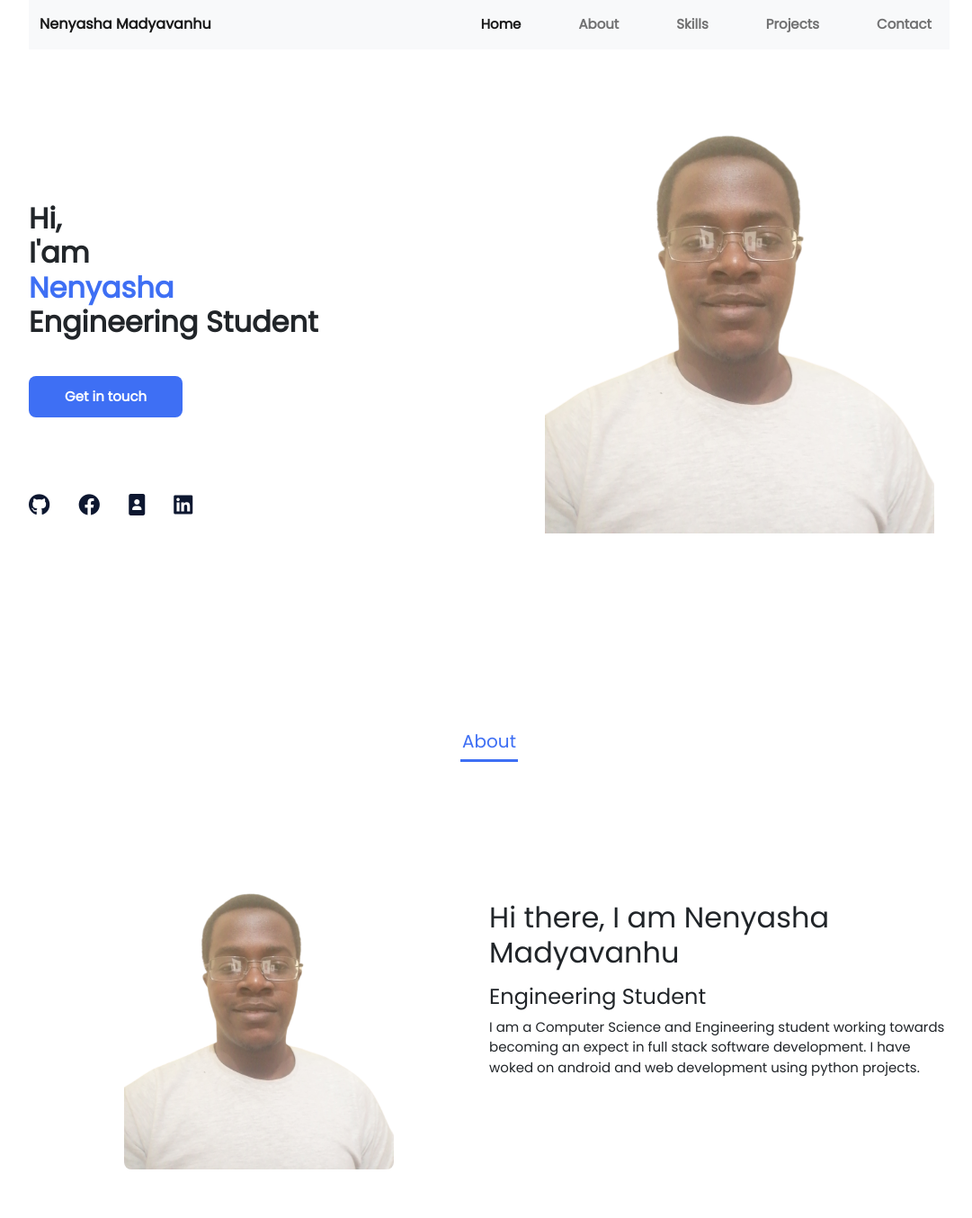
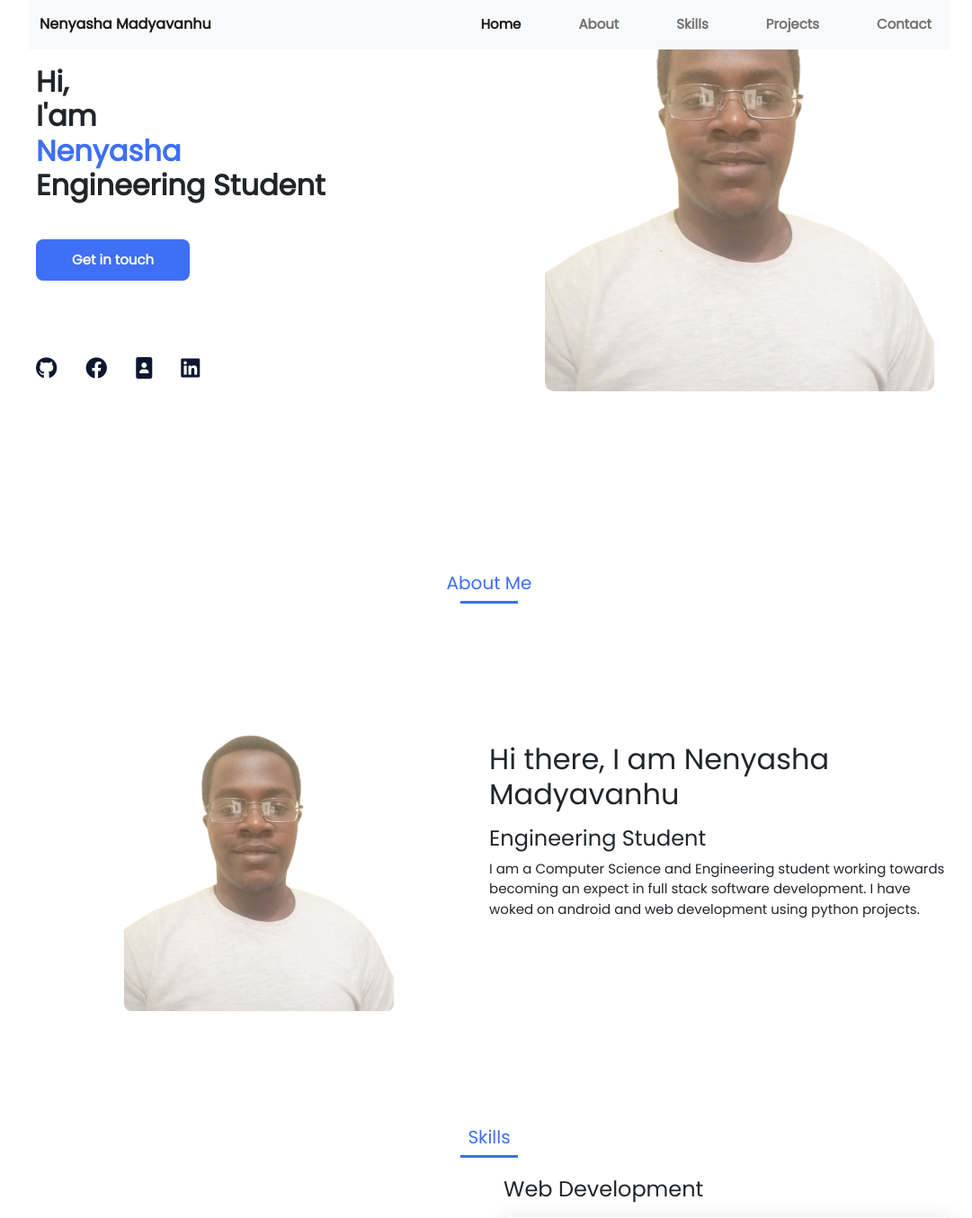
Before and after one commit to Dei-gratia/Portfolio, a Django app: page / in a window 1280 px wide. Shown: the top 1354 px of the page at 90% size, without its empty margins (96-1177 px from the left). Run offline with Django 4.2, Linux system fonts and the light colour scheme; data comes from the database, SQL or seed files in the repository; some libraries are stand-ins or nearby versions.

Commit message:
adited index template

```diff
--- a/portfolio/templates/index.html
+++ b/portfolio/templates/index.html
@@ -17,7 +17,7 @@
 
 		<title>{{ home.first_name }}</title>
 	</head>
-	<body  data-bs-spy="scroll" data-bs-target="#my_nav_toggle" data-bs-offset="0" class="scrollspy-example" tabindex="0" >
+	<body  data-bs-spy="scroll" data-bs-target="#my_nav_toggle" data-bs-offset="0" class="scrollspy-example" tabindex="0" style="background-color: rgb(255, 255, 255) ;" >
 		<header>
 			<nav class="navbar navbar-expand-lg fixed-top navbar-light container_grid bg-light " id="mynavbar">
 				<div class="container-fluid">
@@ -58,30 +58,29 @@
 
 		<main>
 			<!--  HOME    -->
-			<section class="home container_grid" id="home">
-				<div class="home_data">
+			<section class="home container_grid" id="home" style="padding: 0.5rem;background-color: transparent;">
+				<div class="home_data" style="z-index: 100;">
 					<h1 class="home_title">{{ home.greeting }}, <br> I'am <br/><span class="home_title_color"> {{ home.first_name }}</span><br> {{ about.career }}</h1>
-					<a href="#contact" class="button">Get in touch</a>
+					<a href="#contact" class="button" style="color: white;">Get in touch</a>
 				</div>
 				<div class="home_social">
 					{% for profile in about.profile_set.all %}
-						<a href="{{ profile.link }}" class="home_social_icon"><i class='{{ profile.social_font_owesome_icon }}'></i></a>
+						<a href="{{ profile.link }}" title="{{ profile.social_name }}" class="home_social_icon"><i class='{{ profile.social_font_owesome_icon }}'></i></a>
 					{% endfor %}
 				</div>
-				<div class="home_img" >
-					<img class="img" src="{{ home.picture.url }}" >
-					<a href="#about"></a>
+				<div class="home_img" style=" ">
+					<a href="#about"><img class="img" class="scale-img" style="border-radius: 10px;" src="{{ home.picture.url }}" ></a>
 				</div>
 			</section>
 
 
 			<!-- ABOUT   -->
 			<section class="about section" id="about">
-				<h2 class="section_title">About</h2>
+				<h2 class="section_title">About Me</h2>
 
 				<div class="about_container container_grid">
 					<div class="about_img">
-						<img src="{{ about.profile_img.url }}" alt="">
+						<img src="{{ about.profile_img.url }}" class="scale-img" alt="">
 					</div>
 
 					<div>
@@ -132,7 +131,27 @@
 					{% for project in projects %}
 					<a href="" data-bs-toggle="modal" data-bs-target="#projectModal{{project.id}}">
 						<div class="project" >
-							<img src="{{ project.image.url }}" alt="" class="projects_img">
+							<img src="{{ project.image.url }}" alt="" style="" class="projects_img">
+							<br/>
+							<h4 class="project_title">{{ project.title }}</h4>
+							<div class="fade_txt" >
+								<p class="about_txt project_txt">{{ project.description }}</p>
+							</div>
+						</div>
+					</a>
+					{% endfor %}
+				</div>
+
+			</section>
+
+			<!-- PROJECTS   -->
+			<section class="projects section" id="projects" >
+				<h2 class="section_title">Projects</h2>
+				<div class="projects_container container_grid ">
+					{% for project in projects %}
+					<a href="" data-bs-toggle="modal" data-bs-target="#projectModal{{project.id}}">
+						<div class="project" >
+							<img src="{{ project.image.url }}" alt="" style="" class="projects_img">
 							<br/>
 							<h4 class="project_title">{{ project.title }}</h4>
 							<div class="fade_txt" >
```
